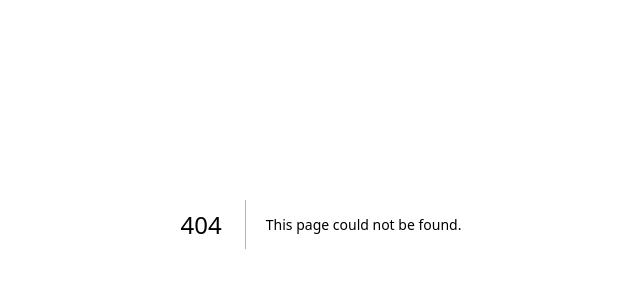
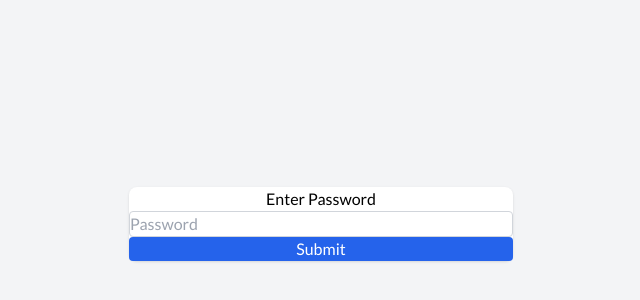
Before and after one commit to ayyvertit/my-business-website, a Next.js app: page /auth in a window 1280 px wide. Before the commit this address had no page. Shown: the part 176-476 px from the top of the page, without its empty margins (319-959 px from the left). Built offline with nearby package versions, Linux system fonts and the light colour scheme; a web font is replaced by a local one.

Commit message:
Add password protection to website

```diff
--- a/package.json
+++ b/package.json
@@ -19,9 +19,11 @@
     "@radix-ui/react-slot": "^1.2.3",
     "@radix-ui/react-tabs": "^1.1.12",
     "@radix-ui/react-toast": "^1.2.14",
+    "@types/js-cookie": "^3.0.6",
     "class-variance-authority": "^0.7.1",
     "clsx": "^2.1.1",
     "framer-motion": "^12.23.11",
+    "js-cookie": "^3.0.5",
     "lenis": "^1.3.8",
     "lucide-react": "^0.263.1",
     "next": "^15.4.4",
--- /dev/null
+++ b/src/app/auth/page.tsx
@@ -0,0 +1,42 @@
+'use client';
+
+import { useRouter, useSearchParams } from 'next/navigation';
+import { useState } from 'react';
+import Cookies from 'js-cookie';
+
+export default function AuthPage() {
+  const router = useRouter();
+  const searchParams = useSearchParams();
+  const redirect = searchParams.get('redirect') || '/';
+  const [password, setPassword] = useState('');
+  const [error, setError] = useState('');
+
+  const handleSubmit = (e: React.FormEvent) => {
+    e.preventDefault();
+    if (password === process.env.NEXT_PUBLIC_SITE_PASSWORD || password === 'nova2025') {
+      Cookies.set('auth', 'true', { expires: 1 });
+      router.push(redirect);
+    } else {
+      setError('Incorrect password.');
+    }
+  };
+
+  return (
+    <div className="min-h-screen flex flex-col items-center justify-center p-6 bg-gray-100">
+      <form onSubmit={handleSubmit} className="bg-white p-8 rounded-lg shadow max-w-sm w-full">
+        <h1 className="text-2xl font-bold mb-4 text-center">Enter Password</h1>
+        {error && <p className="text-red-500 text-sm mb-2">{error}</p>}
+        <input
+          type="password"
+          value={password}
+          onChange={e => setPassword(e.target.value)}
+          placeholder="Password"
+          className="w-full border border-gray-300 p-2 rounded mb-4"
+        />
+        <button type="submit" className="w-full bg-blue-600 text-white py-2 rounded hover:bg-blue-700">
+          Submit
+        </button>
+      </form>
+    </div>
+  );
+}
```
Also changed, not shown: middleware.ts (added, +31 -0 lines), 1 other file (tests, documents, lock files or other folders).
